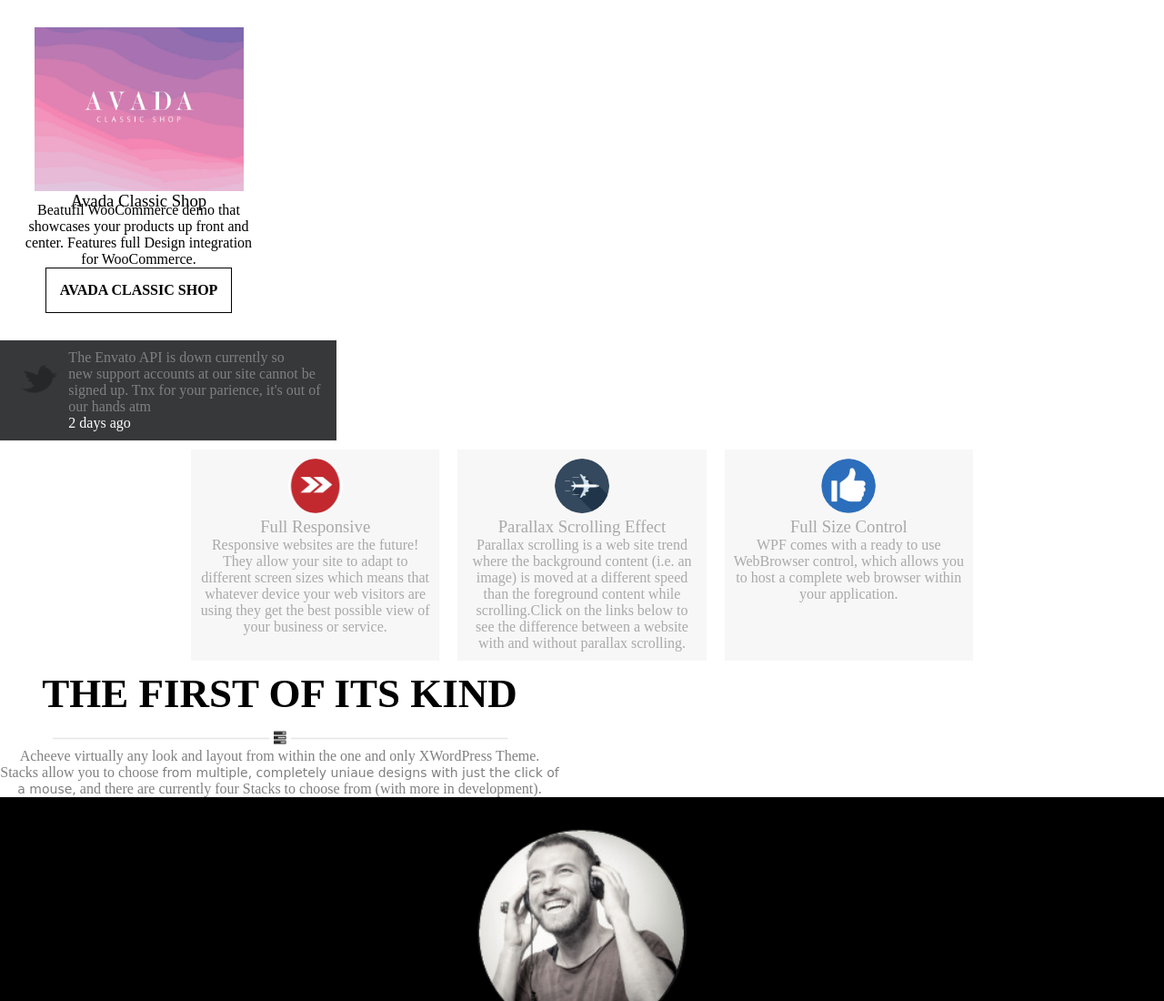
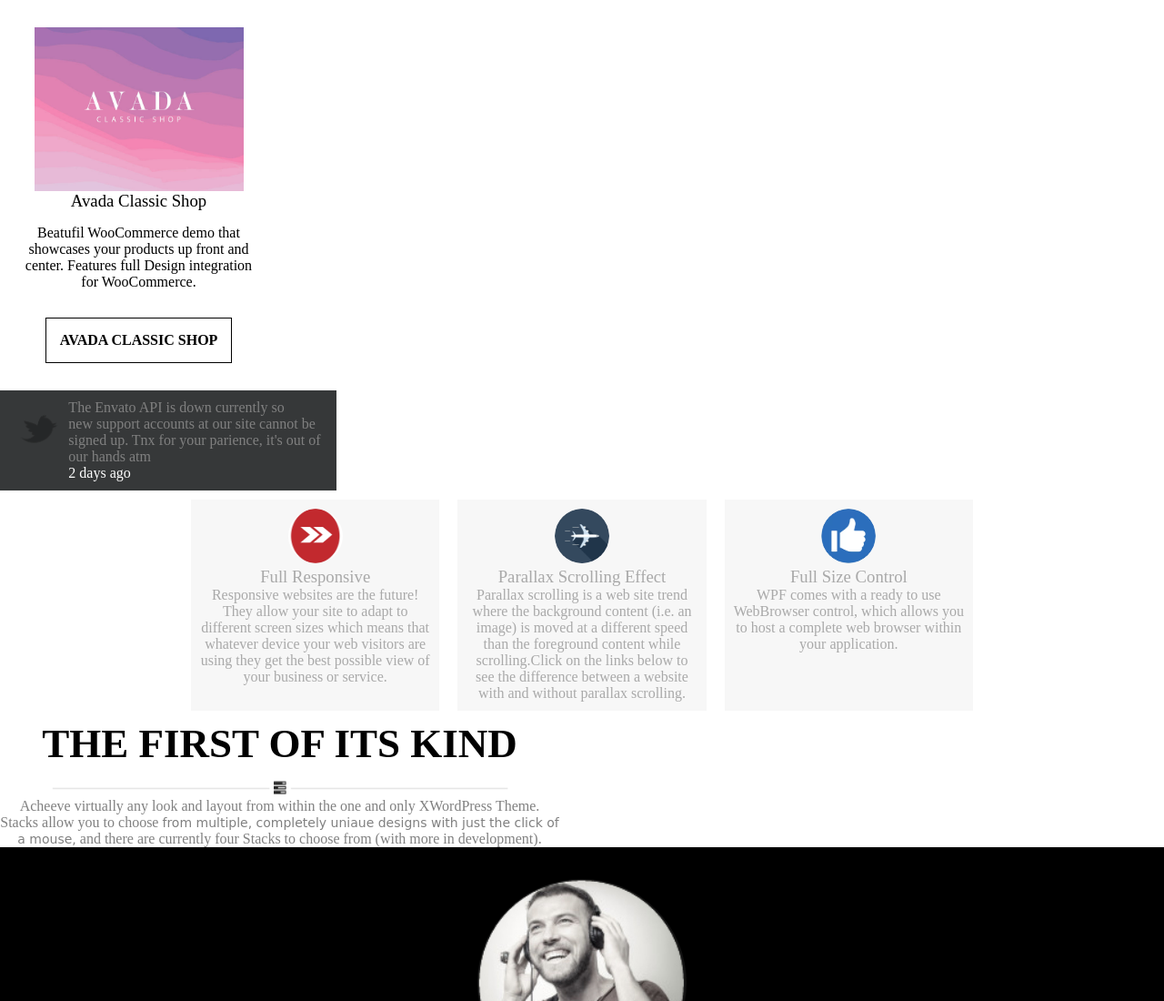
Before and after one commit to BrikBazyko/Test, a plain HTML site: page index.html in a window 1280 px wide. Shown: the top 1100 px of the page at 91% size. Drawn offline with Linux system fonts and the light colour scheme; files whose address does not match are found by name.

Commit message:
change magin button

```diff
--- a/style/style.css
+++ b/style/style.css
@@ -19,9 +19,10 @@
   padding: 15px;
   border: 1px solid black;
   font-weight: bold;
+      margin-top: 30px;
 }
 .card__text{
-      margin-top: -10px;
+      margin-top: 15px;
 }
 .title {
   font-weight: normal;
```
